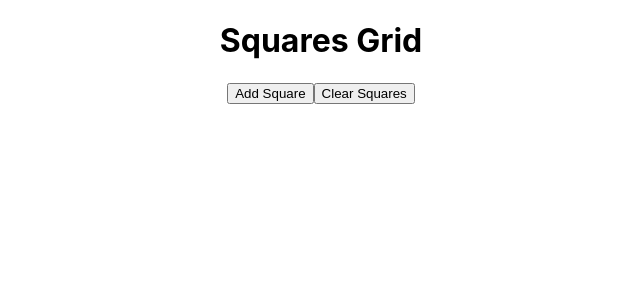
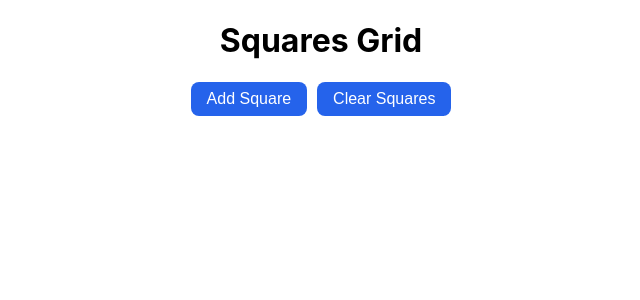
Before and after one commit to Rilr20/wizworks, a React (Create React App) app in the folder frontend/: page / in a window 1280 px wide. Shown: the top 300 px of the page, without its empty margins (319-959 px from the left). Built offline with nearby package versions, Linux system fonts and the light colour scheme; no server answers.

Commit message:
button classes

```diff
--- a/frontend/src/components/SquareController.js
+++ b/frontend/src/components/SquareController.js
@@ -11,8 +11,8 @@ export default function SquareController({ onAdd, onClear }) {
 
     return (
         <div>
-            <button onClick={handleAdd}>Add Square</button>
-            <button onClick={handleClear}>Clear Squares</button>
+            <button class="button" onClick={handleAdd}>Add Square</button>
+            <button class="button" onClick={handleClear}>Clear Squares</button>
         </div>
     );
 };
```
